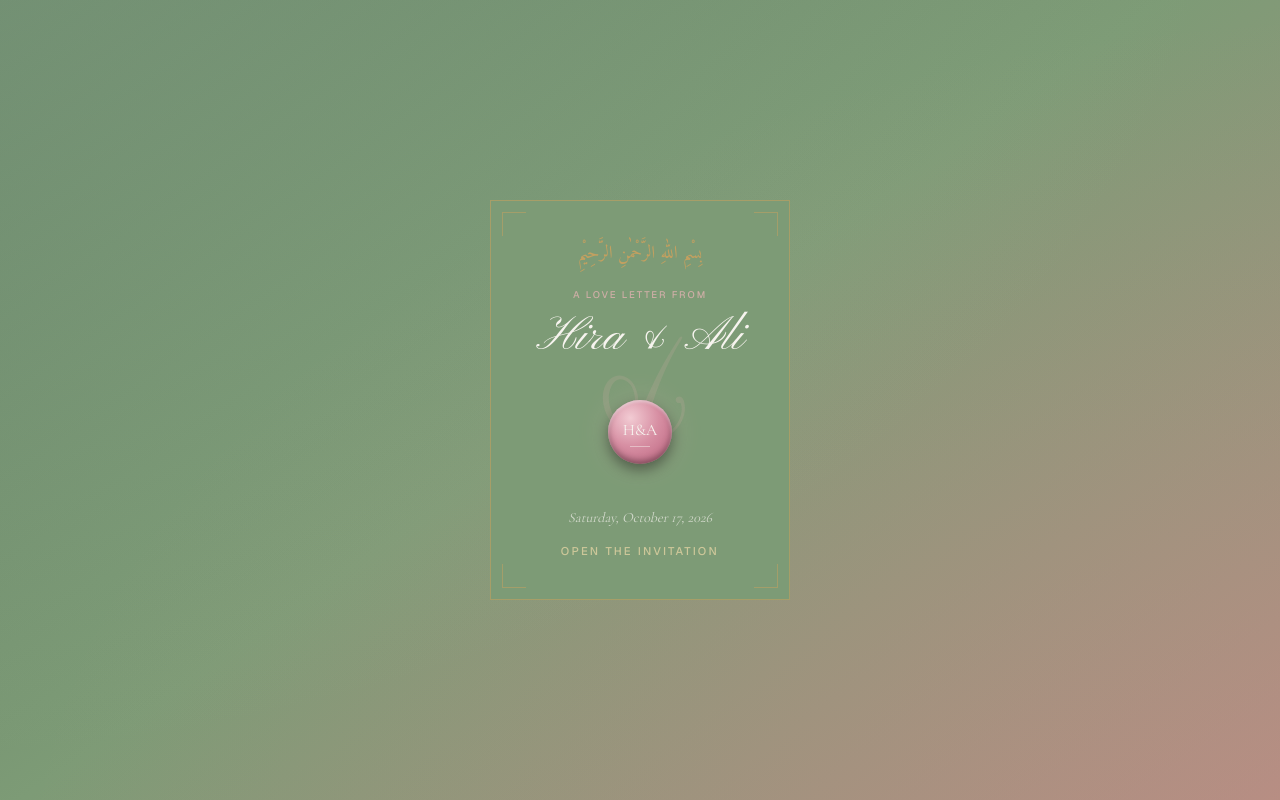
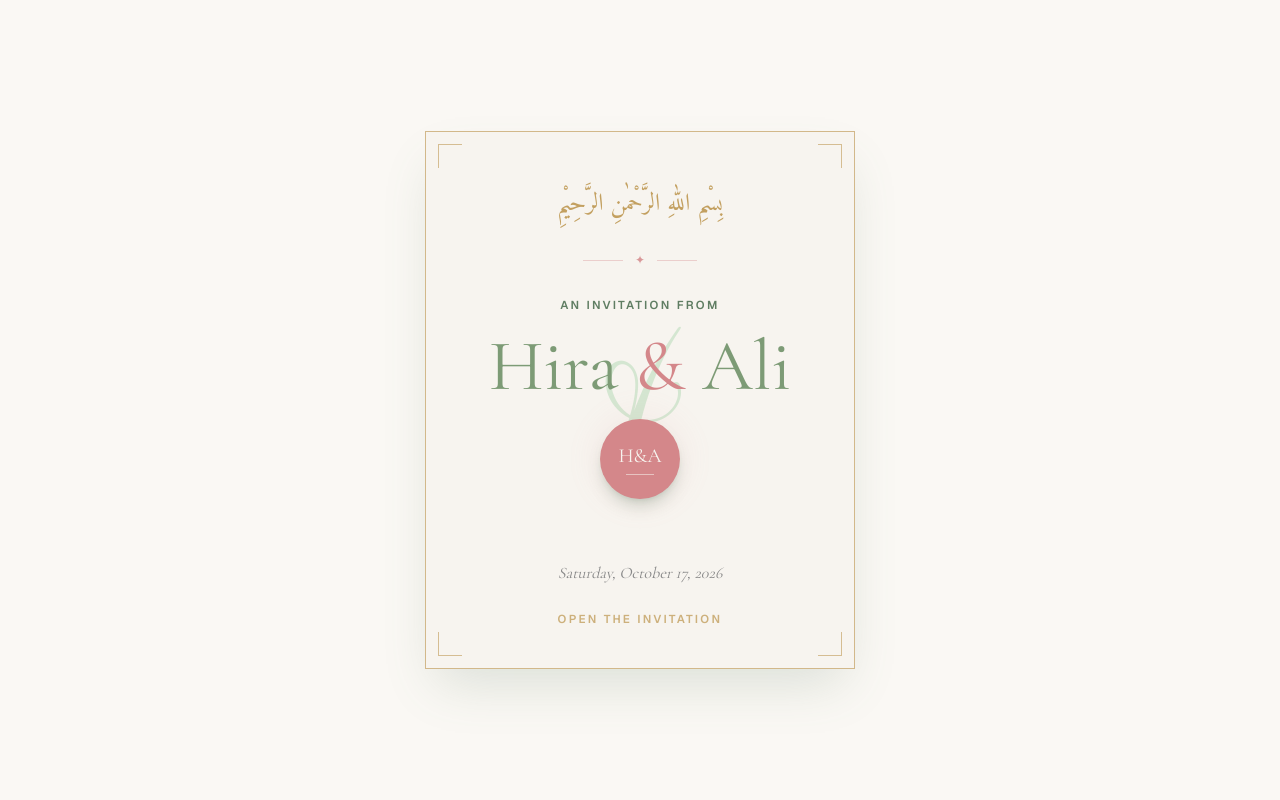
Before and after one commit to aliammad27/aliandhiraengagement, a Next.js app: page / in a window 1280 px wide. Shown: the top 800 px of the page. Built offline with nearby package versions, Linux system fonts and the light colour scheme.

Commit message:
Improve opening invitation contrast

```diff
--- a/components/InvitationCardIntro.tsx
+++ b/components/InvitationCardIntro.tsx
@@ -2,7 +2,7 @@
 
 import { AnimatePresence, motion, useReducedMotion } from 'framer-motion';
 import { useCallback, useEffect, useRef, useState } from 'react';
-import { CornerFrame, sageBlushRadial } from '@/components/ornaments';
+import { CornerFrame, StarDivider } from '@/components/ornaments';
 
 interface Props {
   bride: string;
@@ -47,41 +47,40 @@ export default function InvitationCardIntro({ bride, groom }: Props) {
       {phase !== 'done' && (
         <motion.div
           initial={{ opacity: 1, scale: 1 }}
-          exit={{ opacity: 0, scale: 1.04 }}
-          transition={{ duration: reduceMotion ? 0.1 : 0.65, ease: [0.22, 1, 0.36, 1] }}
-          className="fixed inset-0 z-[100] flex items-center justify-center overflow-hidden px-5 py-7"
-          style={sageBlushRadial}
+          exit={{ opacity: 0, scale: 1.02 }}
+          transition={{ duration: reduceMotion ? 0.1 : 0.55, ease: [0.22, 1, 0.36, 1] }}
+          className="fixed inset-0 z-[100] flex items-center justify-center overflow-hidden bg-cream px-5 py-7"
         >
           <motion.button
             type="button"
             onClick={openCard}
             disabled={opening}
-            initial={reduceMotion ? false : { opacity: 0, y: 20, scale: 0.98 }}
+            initial={reduceMotion ? false : { opacity: 0, y: 18, scale: 0.98 }}
             animate={{ opacity: 1, y: 0, scale: 1 }}
-            transition={{ duration: 0.9, ease: [0.22, 1, 0.36, 1] }}
-            className="group flex w-[min(78vw,300px)] flex-col items-center bg-transparent outline-none disabled:cursor-default"
+            transition={{ duration: 0.8, ease: [0.22, 1, 0.36, 1] }}
+            className="group flex w-[min(88vw,430px)] flex-col items-center bg-transparent outline-none disabled:cursor-default"
             aria-label="Open Hira and Ali's engagement invitation"
           >
-            <div className="relative aspect-[3/4] w-full [perspective:1400px]">
+            <div className="relative aspect-[4/5] w-full [perspective:1400px]">
               <motion.div
                 initial={false}
-                animate={{ opacity: opening ? 1 : 0, scale: opening ? 1 : 0.94 }}
+                animate={{ opacity: opening ? 1 : 0, scale: opening ? 1 : 0.96 }}
                 transition={{ duration: reduceMotion ? 0.1 : 0.7, delay: reduceMotion ? 0 : 0.55, ease: [0.22, 1, 0.36, 1] }}
-                className="absolute inset-0 overflow-hidden bg-ivory p-6 text-sage-deep shadow-2xl shadow-sage-dark/35"
+                className="absolute inset-0 overflow-hidden border border-gold/55 bg-ivory p-8 text-sage-deep shadow-2xl shadow-sage-dark/20 sm:p-10"
               >
                 <CornerFrame borderColor="border-pink-deep/35" />
                 <div className="relative z-10 flex h-full flex-col items-center justify-center text-center">
-                  <p className="font-arabic text-lg text-gold">بِسْمِ اللهِ الرَّحْمٰنِ الرَّحِيْمِ</p>
-                  <p className="mt-7 text-[0.65rem] font-medium uppercase text-pink-deep">You are invited</p>
-                  <p className="mt-4 font-display text-4xl leading-none">
+                  <p className="font-arabic text-2xl text-gold">بِسْمِ اللهِ الرَّحْمٰنِ الرَّحِيْمِ</p>
+                  <p className="mt-7 text-xs font-semibold uppercase text-pink-deep">You are invited</p>
+                  <p className="mt-4 font-display text-5xl leading-none sm:text-6xl">
                     {bride} <span className="text-pink-deep">&amp;</span> {groom}
                   </p>
-                  <p className="mt-4 max-w-[220px] font-display text-lg leading-6 text-charcoal-soft">
+                  <p className="mt-5 max-w-[260px] font-display text-2xl leading-7 text-charcoal">
                     to celebrate their engagement
                   </p>
-                  <span className="my-5 h-px w-16 bg-gold/65" aria-hidden="true" />
-                  <p className="font-display text-xl text-sage-dark">October 17, 2026</p>
-                  <p className="mt-2 text-[0.65rem] text-charcoal-soft">Insha'Allah</p>
+                  <span className="my-6 h-px w-20 bg-gold/70" aria-hidden="true" />
+                  <p className="font-display text-2xl text-sage-dark">October 17, 2026</p>
+                  <p className="mt-2 text-xs font-medium uppercase text-charcoal-soft">Insha'Allah</p>
                 </div>
               </motion.div>
 
@@ -89,14 +88,14 @@ export default function InvitationCardIntro({ bride, groom }: Props) {
                 initial={false}
                 animate={{ rotateY: opening ? -116 : 0 }}
                 transition={{ duration: reduceMotion ? 0.1 : 1.05, delay: opening && !reduceMotion ? 0.32 : 0, ease: [0.65, 0, 0.35, 1] }}
-                className="absolute inset-y-0 left-0 z-20 w-1/2 origin-left border-y border-l border-gold/60 bg-sage-deep [transform-style:preserve-3d]"
+                className="absolute inset-y-0 left-0 z-20 w-1/2 origin-left border-y border-l border-gold/70 bg-ivory [transform-style:preserve-3d]"
                 style={{ backfaceVisibility: 'hidden' }}
               />
               <motion.div
                 initial={false}
                 animate={{ rotateY: opening ? 116 : 0 }}
                 transition={{ duration: reduceMotion ? 0.1 : 1.05, delay: opening && !reduceMotion ? 0.32 : 0, ease: [0.65, 0, 0.35, 1] }}
-                className="absolute inset-y-0 right-0 z-20 w-1/2 origin-right border-y border-r border-gold/60 bg-sage-deep [transform-style:preserve-3d]"
+                className="absolute inset-y-0 right-0 z-20 w-1/2 origin-right border-y border-r border-gold/70 bg-ivory [transform-style:preserve-3d]"
                 style={{ backfaceVisibility: 'hidden' }}
               />
 
@@ -104,25 +103,30 @@ export default function InvitationCardIntro({ bride, groom }: Props) {
                 initial={false}
                 animate={{ opacity: opening ? 0 : 1 }}
                 transition={{ duration: reduceMotion ? 0.05 : 0.35, delay: opening && !reduceMotion ? 0.2 : 0 }}
-                className="pointer-events-none absolute inset-0 z-30 flex flex-col items-center overflow-hidden text-center text-ivory"
+                className="pointer-events-none absolute inset-0 z-30 flex flex-col items-center overflow-hidden border border-gold/70 bg-ivory text-center text-sage-deep shadow-2xl shadow-sage-dark/20"
               >
-                <CornerFrame borderColor="border-gold/55" />
+                <CornerFrame borderColor="border-gold/65" />
 
                 <span
                   aria-hidden="true"
-                  className="font-script pointer-events-none absolute inset-0 z-0 flex select-none items-center justify-center text-[13rem] leading-none text-blush/15"
-                  style={{ transform: 'rotate(-14deg)' }}
+                  className="font-script pointer-events-none absolute inset-x-0 top-[47%] z-0 flex select-none items-center justify-center text-[12rem] leading-none text-sage-pale"
+                  style={{ transform: 'translateY(-50%) rotate(-12deg)' }}
                 >
                   &amp;
                 </span>
 
-                <div className="relative z-10 flex w-full flex-col items-center px-8 pt-10">
-                  <p className="font-arabic text-lg text-gold">بِسْمِ اللهِ الرَّحْمٰنِ الرَّحِيْمِ</p>
-                  <p className="mt-5 text-[0.6rem] font-medium uppercase tracking-[0.2em] text-blush/75">
-                    A love letter from
+                <div className="relative z-10 flex w-full flex-col items-center px-8 pt-12 sm:px-10 sm:pt-14">
+                  <p className="font-arabic text-2xl text-gold">بِسْمِ اللهِ الرَّحْمٰنِ الرَّحِيْمِ</p>
+
+                  <div className="mt-8 w-full max-w-[240px]">
+                    <StarDivider tone="pink" />
+                  </div>
+
+                  <p className="mt-7 text-[0.72rem] font-semibold uppercase tracking-[0.2em] text-sage-dark">
+                    An invitation from
                   </p>
-                  <p className="font-script mt-3 text-5xl leading-none text-ivory">
-                    {bride} &amp; {groom}
+                  <p className="mt-4 font-display text-6xl leading-none text-sage-deep sm:text-7xl">
+                    {bride} <span className="text-pink-deep">&amp;</span> {groom}
                   </p>
                 </div>
 
@@ -130,44 +134,37 @@ export default function InvitationCardIntro({ bride, groom }: Props) {
                   initial={false}
                   animate={
                     opening
-                      ? { scale: reduceMotion ? 1 : 1.2, opacity: 0 }
+                      ? { scale: reduceMotion ? 1 : 1.18, opacity: 0 }
                       : { scale: 1, opacity: 1 }
                   }
                   transition={{ duration: reduceMotion ? 0.05 : 0.34, ease: 'easeIn' }}
-                  className="absolute left-1/2 z-20 h-16 w-16 -translate-x-1/2 -translate-y-1/2"
-                  style={{ top: '58%' }}
+                  className="absolute left-1/2 z-20 h-20 w-20 -translate-x-1/2 -translate-y-1/2"
+                  style={{ top: '61%' }}
                 >
                   <motion.span
                     aria-hidden="true"
-                    className="absolute -inset-2 rounded-full bg-blush/40 blur-md"
+                    className="absolute -inset-3 rounded-full bg-pink-deep/20 blur-md"
                     animate={
                       reduceMotion || opening
                         ? { opacity: 0.25 }
-                        : { opacity: [0.18, 0.45, 0.18], scale: [1, 1.1, 1] }
+                        : { opacity: [0.2, 0.4, 0.2], scale: [1, 1.08, 1] }
                     }
                     transition={{ duration: 2.6, repeat: Infinity, ease: 'easeInOut' }}
                   />
-                  <span
-                    className="relative flex h-full w-full flex-col items-center justify-center gap-1 rounded-full"
-                    style={{
-                      background: 'radial-gradient(circle at 35% 28%, #f2cbd3 0%, #d78fa3 45%, #b85f7b 100%)',
-                      boxShadow:
-                        'inset 0 2px 3px rgba(255,255,255,0.45), inset 0 -3px 6px rgba(0,0,0,0.35), 0 6px 14px rgba(0,0,0,0.4)',
-                    }}
-                  >
-                    <span className="font-display text-base text-ivory">H&amp;A</span>
-                    <span className="h-px w-5 bg-ivory/45" aria-hidden="true" />
+                  <span className="relative flex h-full w-full flex-col items-center justify-center gap-1 rounded-full bg-pink-deep text-ivory shadow-lg shadow-sage-dark/25">
+                    <span className="font-display text-xl">H&amp;A</span>
+                    <span className="h-px w-7 bg-ivory/55" aria-hidden="true" />
                   </span>
                 </motion.div>
 
-                <p className="absolute inset-x-0 bottom-[4.5rem] font-display text-sm italic text-ivory/70">
+                <p className="absolute inset-x-0 bottom-[5.2rem] font-display text-base italic text-charcoal-soft">
                   Saturday, October 17, 2026
                 </p>
 
                 <motion.p
-                  animate={reduceMotion ? { opacity: 1 } : { opacity: [0.6, 1, 0.6] }}
+                  animate={reduceMotion ? { opacity: 1 } : { opacity: [0.7, 1, 0.7] }}
                   transition={{ duration: 2.6, repeat: Infinity, ease: 'easeInOut' }}
-                  className="absolute inset-x-0 bottom-10 text-[0.7rem] font-medium uppercase tracking-[0.2em] text-gold-soft"
+                  className="absolute inset-x-0 bottom-10 text-[0.72rem] font-semibold uppercase tracking-[0.2em] text-gold"
                 >
                   Open the invitation
                 </motion.p>
```
